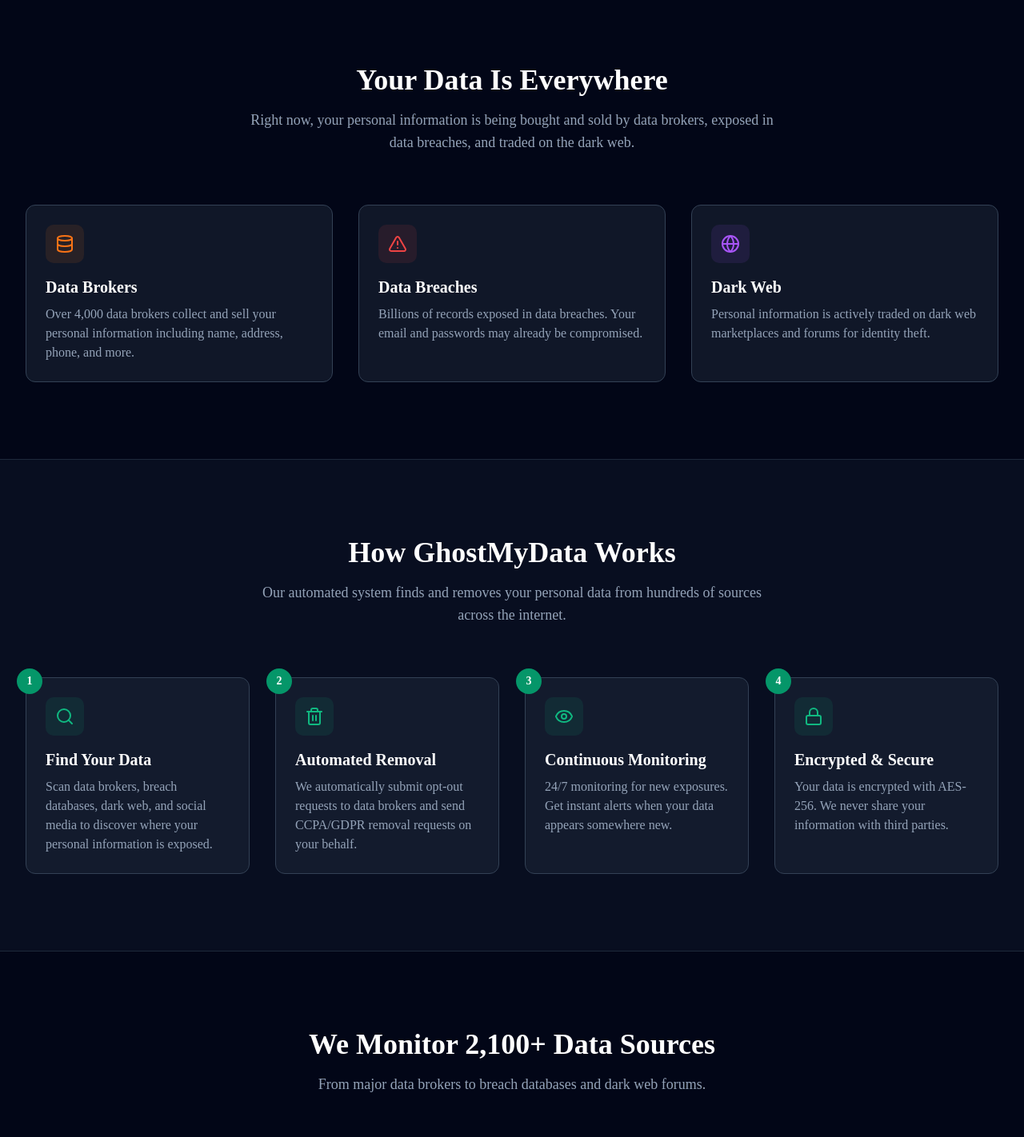
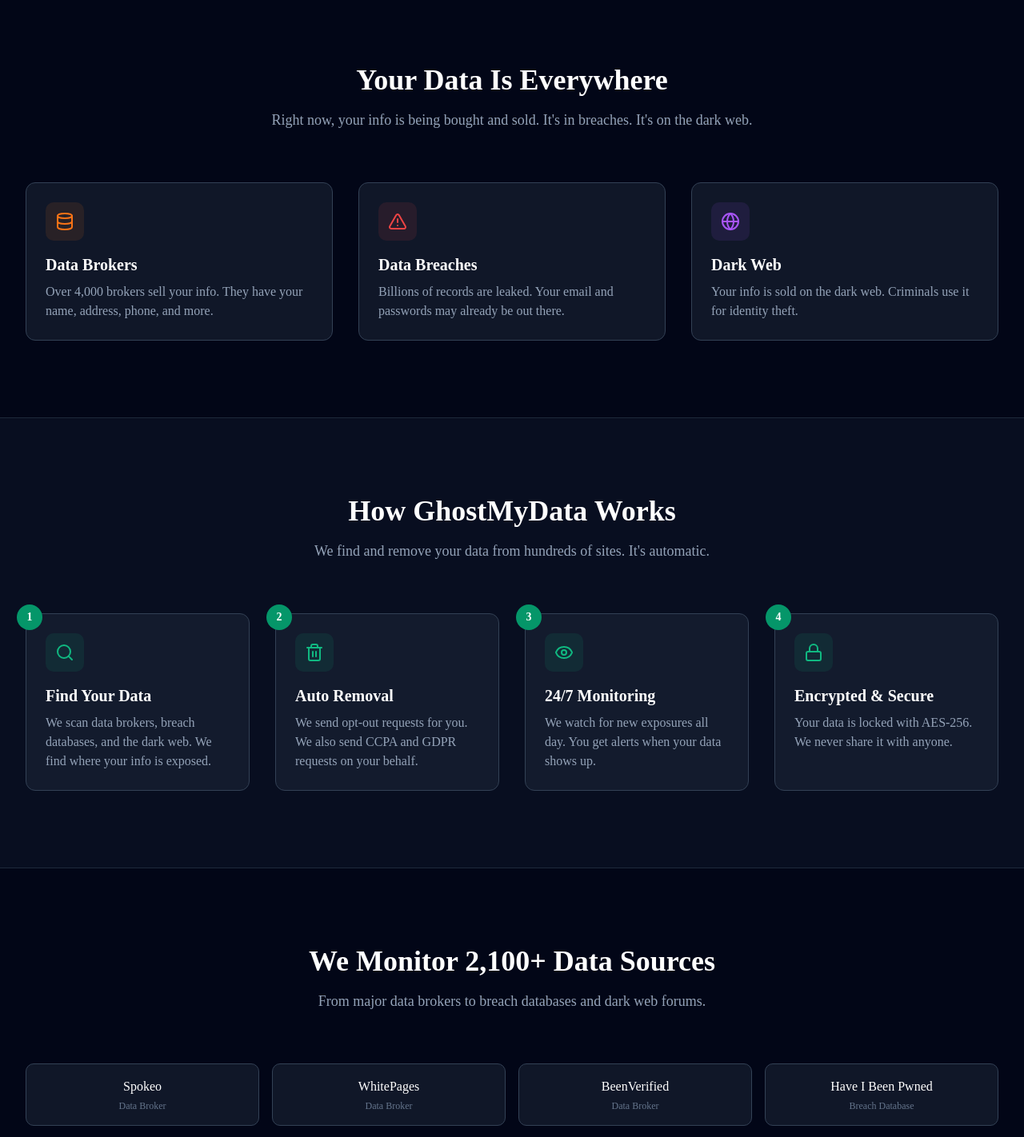
Before and after one commit to Rank127/datascrub-pro, a Next.js app: page / in a window 1280 px wide. Shown: the part 820-2242 px from the top of the page at 80% size. Built offline with nearby package versions, Linux system fonts and the light colour scheme; no server answers.

Commit message:
Improve readability on home page and blog page
Simplified FAQs, feature descriptions, and content on home page.
Simplified header and CTA on blog page. Shorter sentences
improve Flesch Reading Ease scores.

Co-Authored-By: Claude Opus 4.5 <noreply@anthropic.com>

```diff
--- a/src/app/(marketing)/blog/page.tsx
+++ b/src/app/(marketing)/blog/page.tsx
@@ -50,8 +50,7 @@ export default function BlogPage() {
           Privacy Blog
         </h1>
         <p className="text-xl text-slate-400 max-w-2xl mx-auto">
-          Expert guides on removing your data from the internet, protecting your
-          privacy, and understanding your rights.
+          Learn how to remove your data. Protect your privacy. Know your rights.
         </p>
       </div>
 
@@ -155,7 +154,7 @@ export default function BlogPage() {
           Ready to Protect Your Privacy?
         </h2>
         <p className="text-slate-400 mb-6">
-          Stop reading about data brokers. Start removing yourself from them.
+          Stop reading. Start removing your data now.
         </p>
         <Link
           href="/register"
--- a/src/app/(marketing)/page.tsx
+++ b/src/app/(marketing)/page.tsx
@@ -60,25 +60,25 @@ const features = [
     icon: Search,
     title: "Find Your Data",
     description:
-      "Scan data brokers, breach databases, dark web, and social media to discover where your personal information is exposed.",
+      "We scan data brokers, breach databases, and the dark web. We find where your info is exposed.",
   },
   {
     icon: Trash2,
-    title: "Automated Removal",
+    title: "Auto Removal",
     description:
-      "We automatically submit opt-out requests to data brokers and send CCPA/GDPR removal requests on your behalf.",
+      "We send opt-out requests for you. We also send CCPA and GDPR requests on your behalf.",
   },
   {
     icon: Eye,
-    title: "Continuous Monitoring",
+    title: "24/7 Monitoring",
     description:
-      "24/7 monitoring for new exposures. Get instant alerts when your data appears somewhere new.",
+      "We watch for new exposures all day. You get alerts when your data shows up.",
   },
   {
     icon: Lock,
     title: "Encrypted & Secure",
     description:
-      "Your data is encrypted with AES-256. We never share your information with third parties.",
+      "Your data is locked with AES-256. We never share it with anyone.",
   },
 ];
 
@@ -95,36 +95,36 @@ const dataSources = [
 
 const faqs = [
   {
-    question: "How does GhostMyData find my personal information?",
-    answer: "We scan over 2,100 data sources including people-search sites (Spokeo, WhitePages, BeenVerified), breach databases (Have I Been Pwned), dark web monitoring services, and 60 AI Shield sources. Our automated system searches for your email addresses, phone numbers, names, and addresses across these sources.",
+    question: "How does GhostMyData find my info?",
+    answer: "We scan 2,100+ sites. We check Spokeo, WhitePages, and more. We also check breach databases and the dark web. We search for your emails, phones, names, and addresses.",
   },
   {
-    question: "How long does it take to remove my data?",
-    answer: "Most data broker removals are processed within 1-7 days. Some sites may take up to 2-4 weeks to fully process removal requests. We continuously monitor and re-submit requests if your data reappears.",
+    question: "How long does removal take?",
+    answer: "Most removals take 1-7 days. Some sites take 2-4 weeks. We keep watching and resend requests if your data comes back.",
   },
   {
-    question: "Is my information safe with GhostMyData?",
-    answer: "Absolutely. We use bank-level AES-256 encryption for all personal data. Your information is encrypted at rest and in transit. We never sell your data, and our systems are hosted on SOC 2 Type II compliant infrastructure.",
+    question: "Is my info safe with you?",
+    answer: "Yes. We use AES-256 encryption. Your data is locked at rest and in transit. We never sell it. We use SOC 2 Type II servers.",
   },
   {
-    question: "Can I try GhostMyData for free?",
-    answer: "Yes! Our free plan includes a comprehensive scan to show you where your data is exposed, plus manual removal guides. No credit card required. You can upgrade to automated removals anytime.",
+    question: "Can I try it for free?",
+    answer: "Yes. Our free plan scans for your data. You get removal guides too. No card needed. Upgrade anytime.",
   },
   {
-    question: "What's the difference between free and paid plans?",
-    answer: "The free plan shows you where your data is exposed and provides DIY removal guides. Paid plans (Pro and Enterprise) automate the removal process, provide continuous monitoring, and include features like dark web monitoring and priority support.",
+    question: "What do paid plans add?",
+    answer: "Paid plans automate removals. You get ongoing monitoring. Enterprise adds dark web alerts and priority support.",
   },
   {
-    question: "Will my data stay removed permanently?",
-    answer: "Data brokers continuously collect new information, so removed data can reappear over time. That's why we offer continuous monitoring - we regularly check for re-listings and automatically submit new removal requests to keep you protected.",
+    question: "Will my data stay gone?",
+    answer: "Brokers keep collecting data. Your info may come back. That's why we monitor. We send new removal requests when needed.",
   },
   {
-    question: "Do you support CCPA and GDPR removal requests?",
-    answer: "Yes. We automatically generate and submit legally compliant CCPA (California) and GDPR (European) data deletion requests on your behalf. These laws require companies to honor removal requests.",
+    question: "Do you send CCPA and GDPR requests?",
+    answer: "Yes. We send legal removal requests for you. CCPA is for California. GDPR is for Europe. Companies must honor these.",
   },
   {
-    question: "Can I protect my whole family?",
-    answer: "Yes! Our Enterprise plan includes family protection for up to 5 profiles. Each family member gets their own scan, removal requests, and monitoring dashboard.",
+    question: "Can I protect my family?",
+    answer: "Yes. Enterprise covers up to 5 people. Each person gets their own scans and dashboard.",
   },
 ];
 
@@ -163,9 +163,8 @@ export default function HomePage() {
             </h1>
 
             <p className="text-xl text-slate-400 max-w-3xl mx-auto mb-8">
-              GhostMyData finds where your personal information is exposed
-              online and automatically removes it from data brokers, breach
-              databases, and the dark web.
+              GhostMyData finds your exposed data online. We remove it from
+              data brokers, breach databases, and the dark web.
             </p>
 
             <div className="flex flex-col sm:flex-row gap-4 justify-center">
@@ -219,8 +218,8 @@ export default function HomePage() {
             Your Data Is Everywhere
           </h2>
           <p className="text-lg text-slate-400 max-w-2xl mx-auto">
-            Right now, your personal information is being bought and sold by data
-            brokers, exposed in data breaches, and traded on the dark web.
+            Right now, your info is being bought and sold. It&apos;s in breaches.
+            It&apos;s on the dark web.
           </p>
         </div>
 
@@ -233,8 +232,8 @@ export default function HomePage() {
               Data Brokers
             </h3>
             <p className="text-slate-400">
-              Over 4,000 data brokers collect and sell your personal information
-              including name, address, phone, and more.
+              Over 4,000 brokers sell your info. They have your name, address,
+              phone, and more.
             </p>
           </div>
 
@@ -246,8 +245,8 @@ export default function HomePage() {
               Data Breaches
             </h3>
             <p className="text-slate-400">
-              Billions of records exposed in data breaches. Your email and
-              passwords may already be compromised.
+              Billions of records are leaked. Your email and passwords may
+              already be out there.
             </p>
           </div>
 
@@ -259,8 +258,8 @@ export default function HomePage() {
               Dark Web
             </h3>
             <p className="text-slate-400">
-              Personal information is actively traded on dark web marketplaces
-              and forums for identity theft.
+              Your info is sold on the dark web. Criminals use it for identity
+              theft.
             </p>
           </div>
         </div>
@@ -274,8 +273,7 @@ export default function HomePage() {
               How GhostMyData Works
             </h2>
             <p className="text-lg text-slate-400 max-w-2xl mx-auto">
-              Our automated system finds and removes your personal data from
-              hundreds of sources across the internet.
+              We find and remove your data from hundreds of sites. It&apos;s automatic.
             </p>
           </div>
 
@@ -476,8 +474,7 @@ export default function HomePage() {
               Ready to Take Back Your Privacy?
             </h2>
             <p className="text-lg text-white/80 max-w-2xl mx-auto mb-8">
-              Join thousands of users who have already removed their personal
-              data from the internet. Start with a free scan today.
+              Thousands have already removed their data. Start with a free scan today.
             </p>
             <Link href="/register">
               <Button
```
